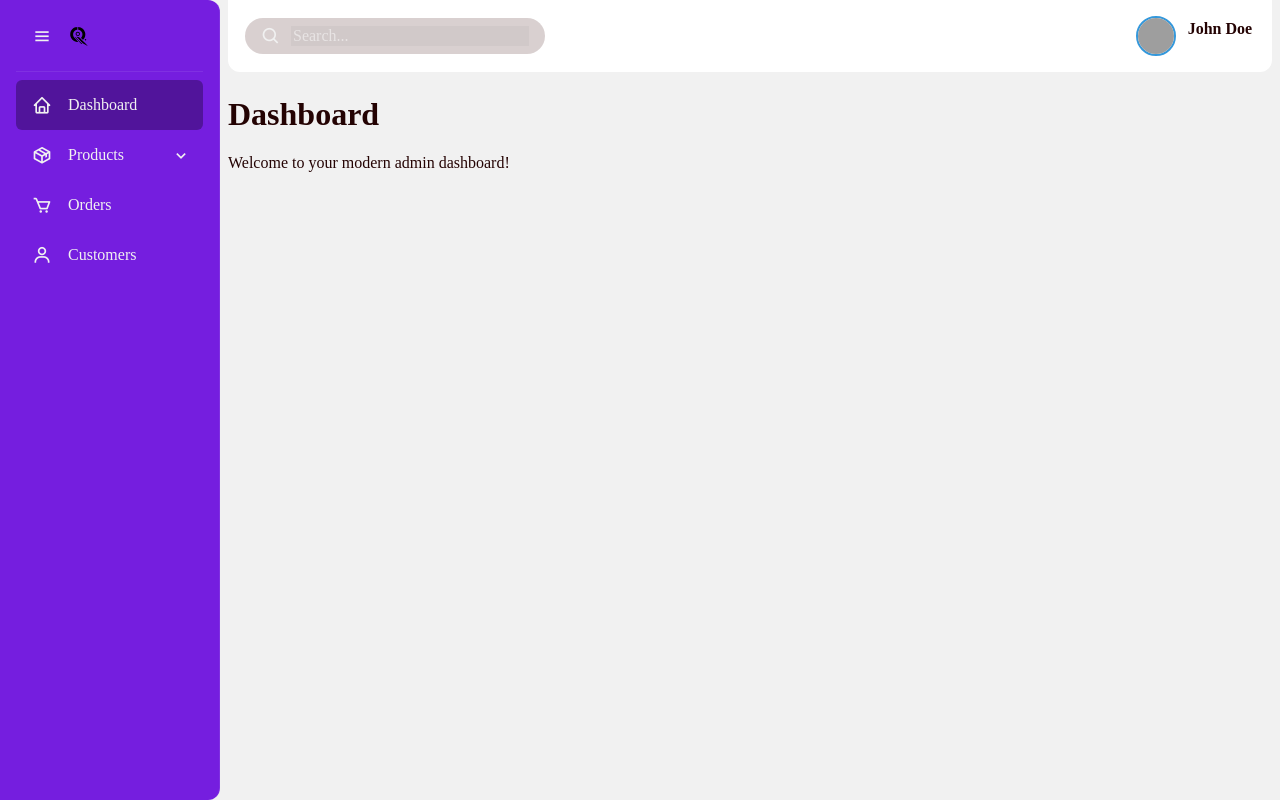
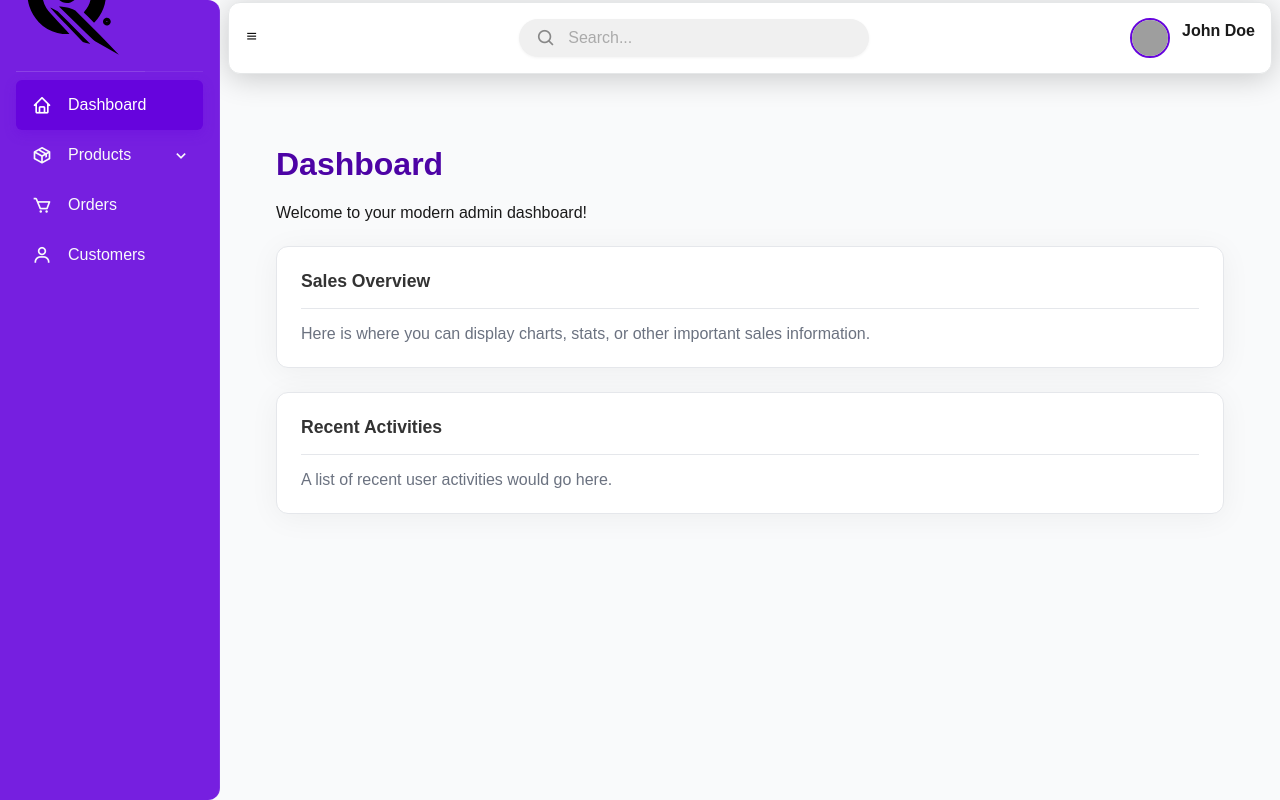
Before and after one commit to Fatazh/DasLet, a plain HTML site: page index.html in a window 1280 px wide. Drawn offline with nearby package versions, Linux system fonts and the light colour scheme; grey boxes are pictures that could not be loaded.

Commit message:
FIX: [V1] Perbaikan Layout Sidebar

```diff
--- a/css/style.css
+++ b/css/style.css
@@ -1,15 +1,26 @@
 /* --- VARIABLES & GLOBAL RESET --- */
 :root {
+  /* Size & Spacing */
   --sidebar-width-expanded: 220px;
   --sidebar-width-collapsed: 84px;
   --header-height: 72px;
   --item-height: 50px;
+  --icon-width: 20px;
+  --base-padding: 16px;
   --transition-duration: 0.4s;
-  --main-color: #f1f1f1;
+
+  /* Font Color */
+  --font-color-primary: #1A1A1A;
+  --font-color-secondary: #6B7280;
+  --background-main: #F9FAFB;
+  --background-card: #FFFFFF;
+  --border-color: #E5E7E8;
+  --font-family: "Poppins", sans-serif;
+
+  /* Primary Color */
+  --primary-color: #6604DD;
+  --primary-color-dark: #4D03A5;
   --secondary-color: #2ecc71;
-  --font-color: #333;
-  --font-family: "Arial, sans-serif";
-  --primary-color: #3498db;
 }
 
 * {
@@ -19,7 +30,14 @@
 body {
   margin: 0;
   font-family: var(--font-family);
+  color: var(--font-color-primary, #333);
+  background-color: var(--background-main);
   overflow: hidden;
+}
+
+h1, h2, h3, h4, h5, h6 {
+  font-family: var(--font-family);
+  color: #1A1A1A;
 }
 
 button {
@@ -39,7 +57,7 @@ button {
   background-size: cover;
   background-repeat: no-repeat;
   background-position: 50%;
-  position: relative; /* Penting untuk positioning hover sidebar */
+  position: relative;
 }
 
 /* --- SIDEBAR STYLING (FLEX ITEM) --- */
@@ -56,7 +74,8 @@ button {
   border-right: 1px solid rgb(255 255 255 / 8%);
   transition: width var(--transition-duration) ease;
   overflow: hidden;
-  color: var(--main-color);
+  color: var(--background-main);
+  font-family: var(--font-family);
 }
 
 .sidebar.collapsed {
@@ -78,7 +97,7 @@ button {
   min-width: 52px;
 }
 
-.sidebar header img {
+.sidebar header .logo-text {
   height: 24px;
 }
 
@@ -90,7 +109,7 @@ button {
 }
 
 .sidebar button p,
-.sidebar header img,
+.sidebar header .logo-text,
 .sidebar .bx-chevron-down {
   transition: opacity 0.3s ease, width 0.3s ease;
   width: auto;
@@ -100,7 +119,7 @@ button {
 }
 
 .sidebar.collapsed button p,
-.sidebar.collapsed header img,
+.sidebar.collapsed header .logo-text,
 .sidebar.collapsed .bx-chevron-down {
   opacity: 0;
   width: 0;
@@ -113,6 +132,7 @@ button {
   padding: 0;
 }
 
+/* ---- SIDEBAR BUTTON ---- */
 .sidebar button {
   position: relative;
   display: flex;
@@ -121,7 +141,7 @@ button {
   width: 100%;
   height: var(--item-height);
   border-radius: 6px;
-  font-family: inherit;
+  font-family: var(--font-family);
   font-size: 16px;
   font-weight: 500;
   line-height: 1;
@@ -146,6 +166,20 @@ button {
   background: rgb(0 0 0 / 10%);
 }
 
+.sidebar button:hover {
+  background: rgba(255, 255, 255, 0.1); /* Hover lebih soft */
+}
+
+.sidebar button.active {
+  background: var(--primary-color); /* Gunakan warna primer solid */
+  color: #fff;
+  box-shadow: 0 4px 12px rgba(102, 4, 221, 0.3);
+}
+
+.sidebar button.active > .bx-chevron-down {
+  rotate: -180deg;
+}
+
 .sidebar i {
   font-size: 20px;
   width: 20px;
@@ -153,9 +187,7 @@ button {
   transition: rotate 0.3s;
 }
 
-.sidebar button.active > .bx-chevron-down {
-  rotate: -180deg;
-}
+
 
 /* --- SUB-MENU STYLING --- */
 .sub-menu {
@@ -174,7 +206,7 @@ button {
 }
 
 .sub-menu button {
-  padding-left: 52px;
+  padding-left: calc(var(--base-padding) + var(--icon-width) + var(--base-padding));
 }
 
 /* --- LOGIKA HOVER SAAT COLLAPSED (FLYOUT EFFECT) --- */
@@ -183,7 +215,7 @@ button {
 }
 
 .sidebar.collapsed:hover button p,
-.sidebar.collapsed:hover header img,
+.sidebar.collapsed:hover header .logo-text,
 .sidebar.collapsed:hover .bx-chevron-down {
   opacity: 1;
   width: auto;
@@ -205,8 +237,8 @@ button {
   flex: 1;
   overflow-y: auto;
   min-width: 0;
-  color: rgb(36, 3, 3);
-  padding: 0 .5rem;
+  background-color: var(--background-main);
+  padding: .1rem .5rem;
 }
 
 .navbar {
@@ -215,10 +247,11 @@ button {
   align-items: center;
   height: var(--header-height);
   padding: 0 1rem;
-  background: rgb(255, 255, 255);
-  border: 1px solid rgb(255 255 255 / 8%);
+  background: var(--background-card);
+  border: 1px solid var(--border-color);
+  box-shadow: 0 4px 30px rgba(0, 0, 0, 0.199);
   backdrop-filter: blur(20px);
-  border-radius: 0 0 12px 12px;
+  border-radius: 12px;
   margin-bottom: 1.5rem;
 }
 
@@ -226,29 +259,39 @@ button {
   display: flex;
   align-items: center;
   gap: 10px;
-  background: rgba(198, 184, 184, 0.653);
+  background: #f0f0f0;
+  border: 1px solid transparent;
   padding: 8px 16px;
-  border-radius: 20px;
-  color: var(--main-color);
-  width: 300px;
+  border-radius: 25px;
+  width: 350px;
+  transition: all 0.3s ease;
+  box-shadow: 0 1px 3px rgba(0, 0, 0, 0.05);
+}
+
+.search-bar:focus-within {
+  border-color: var(--primary-color);
+  box-shadow: 0 0 0 3px rgba(52, 152, 219, 0.2);
+  background-color: #fff;
 }
 
 .search-bar i {
   font-size: 20px;
+  color: #888;
+  transition: color 0.3s ease;
 }
 
 .search-bar input {
-  background: rgba(162, 150, 150, 0.137);
+  background:transparent;
   border: none;
   outline: none;
-  color: var(--main-color);
-  font-family: inherit;
+  color: var(--font-color);
+  font-family: var(--font-family);
   font-size: 16px;
   width: 100%;
 }
 
 .search-bar input::placeholder {
-  color: rgb(255 255 255 / 50%);
+  color: #aaa;
 }
 
 .user-profile {
@@ -280,6 +323,44 @@ button {
   color: rgb(255 255 255 / 70%);
 }
 
+/* --- PAGE CONTENT AREA --- */
+
+.page-content{
+  padding: 1.5rem;
+}
+
 .page-content h1 {
   margin-top: 0;
+  color: var(--primary-color-dark);
+  font-family:  var(--font-family);
 }
+
+
+/* --- CARD COMPONENT --- */
+.card {
+  background-color: #FFFFFF; /* Warna latar putih bersih */
+  border-radius: 12px; /* Sudut yang lebih tumpul dan modern */
+  padding: 1.5rem; /* Padding internal agar konten tidak menempel di tepi card */
+  margin-top: 1.5rem; /* Jarak dari elemen di atasnya */
+  box-shadow: 0 4px 30px rgba(0, 0, 0, 0.05); /* Shadow yang sangat halus untuk efek 'terangkat' */
+  border: 1px solid #E5E7EB; /* Border tipis untuk definisi yang lebih jelas */
+}
+
+/* Opsional: Struktur Header dan Body di dalam Card */
+.card-header {
+  padding-bottom: 1rem;
+  margin-bottom: 1rem;
+  border-bottom: 1px solid #E5E7EB;
+}
+
+.card-header h2 {
+  margin: 0;
+  font-size: 1.1rem;
+  font-weight: 600;
+  color: #333;
+}
+
+.card-body p {
+  margin: 0;
+  color: #6B7280;
+}
--- a/index.html
+++ b/index.html
@@ -15,10 +15,12 @@
     <div class="app-container">
       <aside class="sidebar">
         <header>
-          <button type="button" class="sidebar-burger" onclick="toggleSidebar()">
-            <i class="bx bx-menu"></i>
-          </button>
-          <img src="assets/images/logo.svg" alt="logo" />
+          <header>
+            <a href="#" class="logo-wrapper">
+              <img src="assets/images/logo.svg" alt="logo" />
+              <h3 class="logo-text">CACAKLALI</h3>
+            </a>
+          </header>
         </header>
         <ul>
           <li>
@@ -58,6 +60,13 @@
 
       <main class="main-content">
         <nav class="navbar">
+          <button
+            type="button"
+            class="sidebar-burger"
+            onclick="toggleSidebar()"
+          >
+            <i class="bx bx-menu"></i>
+          </button>
           <div class="search-bar">
             <i class="bx bx-search"></i>
             <input type="search" placeholder="Search..." />
@@ -72,8 +81,31 @@
         </nav>
 
         <div class="page-content">
-          <h1>Dashboard</h1>
-          <p>Welcome to your modern admin dashboard!</p>
+          <div class="page-content">
+            <h1>Dashboard</h1>
+            <p class="subtitle">Welcome to your modern admin dashboard!</p>
+
+            <div class="card">
+              <div class="card-header">
+                <h2>Sales Overview</h2>
+              </div>
+              <div class="card-body">
+                <p>
+                  Here is where you can display charts, stats, or other
+                  important sales information.
+                </p>
+              </div>
+            </div>
+
+            <div class="card">
+              <div class="card-header">
+                <h2>Recent Activities</h2>
+              </div>
+              <div class="card-body">
+                <p>A list of recent user activities would go here.</p>
+              </div>
+            </div>
+          </div>
         </div>
       </main>
     </div>
```
